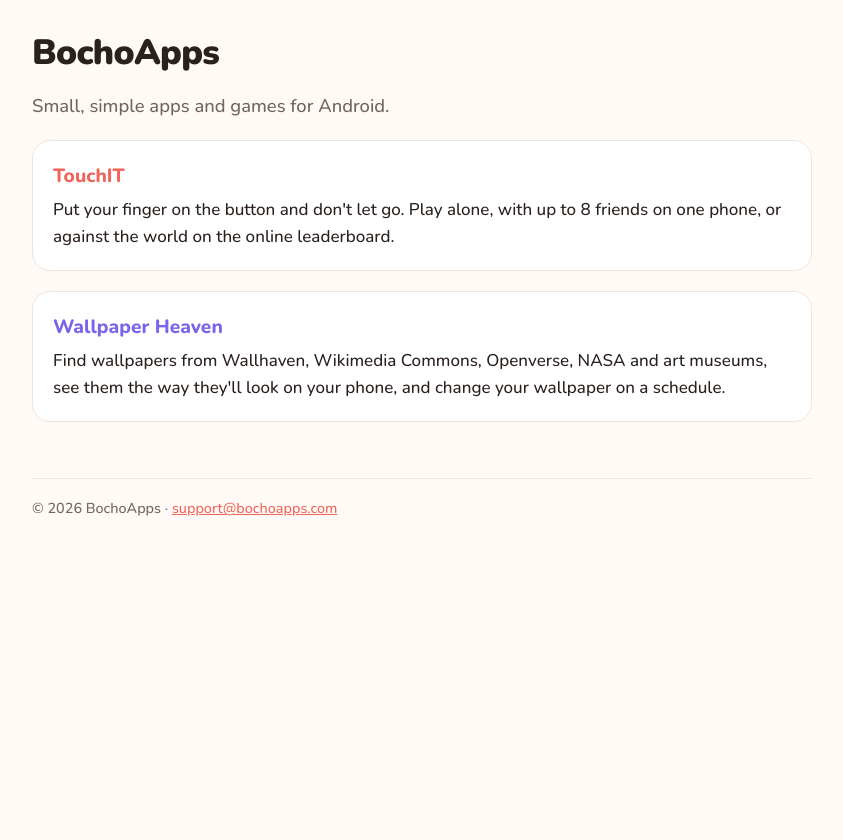
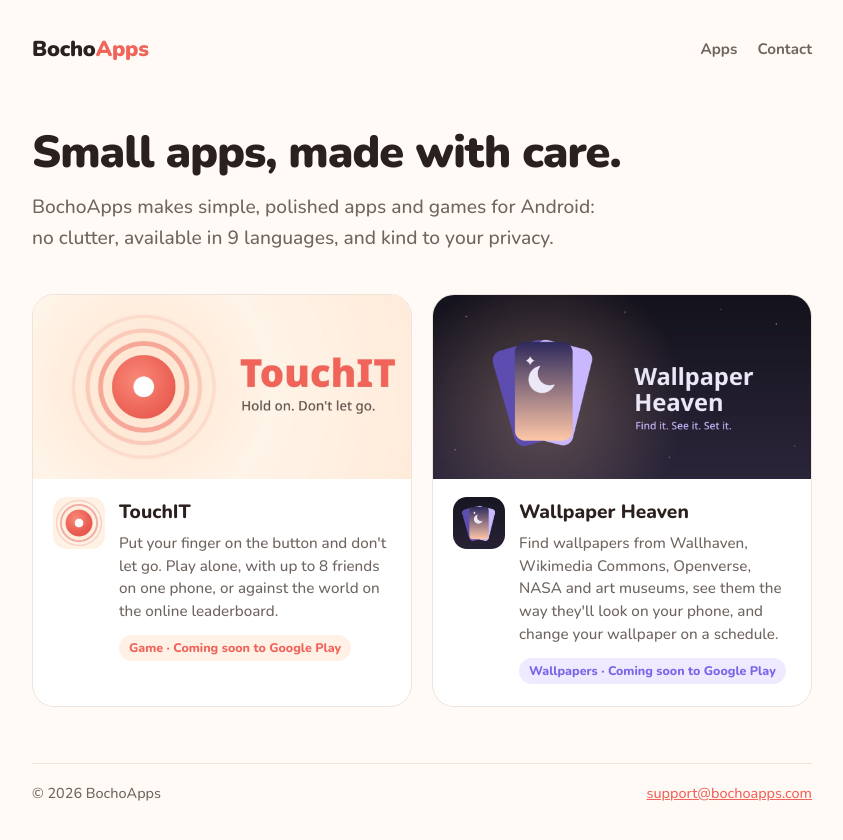
Before and after one commit to BochoApps/bochoapps.github.io, a plain HTML site: page index.html in a window 1280 px wide. Shown: the whole page, without its empty margins (218-1061 px from the left). Before the commit the page ends 800 px from the top, so only its background shows below. Drawn offline with nearby package versions, Linux system fonts and the light colour scheme.

Commit message:
Home page: studio header and app cards

```diff
--- a/index.html
+++ b/index.html
@@ -3,25 +3,62 @@
 <head>
 <meta charset="utf-8">
 <meta name="viewport" content="width=device-width, initial-scale=1">
-<title>BochoApps</title>
+<title>BochoApps · Small apps for Android, made with care</title>
+<meta name="description" content="BochoApps makes simple, polished apps and games for Android: TouchIT, the one-finger endurance game, and Wallpaper Heaven.">
+<meta property="og:type" content="website">
+<meta property="og:site_name" content="BochoApps">
+<meta property="og:title" content="BochoApps · Small apps for Android, made with care">
+<meta property="og:description" content="Simple, polished apps and games for Android: TouchIT and Wallpaper Heaven.">
+<meta property="og:url" content="https://bochoapps.com/">
+<meta property="og:image" content="https://bochoapps.com/img/og.jpg">
+<meta property="og:image:width" content="1200">
+<meta property="og:image:height" content="627">
+<meta property="og:image:alt" content="BochoApps: TouchIT and Wallpaper Heaven">
+<meta name="twitter:card" content="summary_large_image">
+<link rel="icon" type="image/png" href="favicon.png">
+<link rel="apple-touch-icon" href="touchit/img/icon-180.png">
+<link rel="preconnect" href="https://fonts.googleapis.com">
+<link rel="preconnect" href="https://fonts.gstatic.com" crossorigin>
 <link rel="stylesheet" href="style.css">
 </head>
 <body>
 <main>
-<h1>BochoApps</h1>
-<p class="muted lead">Small, simple apps and games for Android.</p>
+<header class="site-header">
+ <a class="wordmark" href="./">Bocho<b>Apps</b></a>
+ <nav><a href="#apps">Apps</a><a href="mailto:support@bochoapps.com">Contact</a></nav>
+</header>
 
-<a class="card touchit" href="touchit/">
- <h2 class="app">TouchIT</h2>
- <p>Put your finger on the button and don't let go. Play alone, with up to 8 friends on one phone, or against the world on the online leaderboard.</p>
-</a>
+<section class="hero">
+ <h1>Small apps, made with care.</h1>
+ <p>BochoApps makes simple, polished apps and games for Android: no clutter, available in 9 languages, and kind to your privacy.</p>
+</section>
 
-<a class="card wallpaperheaven" href="wallpaperheaven/">
- <h2 class="app">Wallpaper Heaven</h2>
- <p>Find wallpapers from Wallhaven, Wikimedia Commons, Openverse, NASA and art museums, see them the way they'll look on your phone, and change your wallpaper on a schedule.</p>
-</a>
+<section class="apps" id="apps">
+ <a class="appcard touchit" href="touchit/">
+  <img class="fg" src="touchit/img/og.jpg" alt="" width="1200" height="627">
+  <div class="body">
+   <img src="touchit/img/icon.webp" alt="" width="52" height="52">
+   <div>
+    <h2>TouchIT</h2>
+    <p>Put your finger on the button and don't let go. Play alone, with up to 8 friends on one phone, or against the world on the online leaderboard.</p>
+    <span class="tag">Game · Coming soon to Google Play</span>
+   </div>
+  </div>
+ </a>
+ <a class="appcard wallpaperheaven" href="wallpaperheaven/">
+  <img class="fg" src="wallpaperheaven/img/og.jpg" alt="" width="1200" height="627">
+  <div class="body">
+   <img src="wallpaperheaven/img/icon.webp" alt="" width="52" height="52">
+   <div>
+    <h2>Wallpaper Heaven</h2>
+    <p>Find wallpapers from Wallhaven, Wikimedia Commons, Openverse, NASA and art museums, see them the way they'll look on your phone, and change your wallpaper on a schedule.</p>
+    <span class="tag">Wallpapers · Coming soon to Google Play</span>
+   </div>
+  </div>
+ </a>
+</section>
 
-<footer>© 2026 BochoApps · <a href="mailto:support@bochoapps.com">support@bochoapps.com</a></footer>
+<footer class="split"><span>© 2026 BochoApps</span><a href="mailto:support@bochoapps.com">support@bochoapps.com</a></footer>
 </main>
 </body>
 </html>
--- a/style.css
+++ b/style.css
@@ -36,6 +36,7 @@ nav a { text-decoration: none; }
 .site-header { display: flex; align-items: center; justify-content: space-between; gap: 16px; padding-top: 28px; padding-bottom: 28px; }
 .wordmark { font-weight: 900; font-size: 1.35rem; letter-spacing: -.01em; color: var(--fg); text-decoration: none; }
 .wordmark b { color: var(--brand); font-weight: 900; }
+main > .site-header { padding-top: 0; }
 .site-header nav { margin: 0; }
 .site-header nav a { color: var(--muted); margin-left: 20px; }
 .site-header nav a:hover { color: var(--fg); }
@@ -47,7 +48,7 @@ nav a { text-decoration: none; }
 .apps { display: grid; grid-template-columns: 1fr 1fr; gap: 20px; }
 .appcard { display: flex; flex-direction: column; background: var(--card); border: 1px solid var(--line); border-radius: 22px; overflow: hidden; color: var(--fg); text-decoration: none; transition: transform .15s ease, box-shadow .15s ease; }
 .appcard:hover { transform: translateY(-3px); box-shadow: 0 12px 32px var(--shadow); }
-.appcard .fg { width: 100%; display: block; aspect-ratio: 1024 / 500; object-fit: cover; }
+.appcard .fg { width: 100%; height: auto; display: block; aspect-ratio: 1024 / 500; object-fit: cover; }
 .appcard .body { padding: 18px 20px 22px; display: flex; gap: 14px; align-items: flex-start; }
 .appcard .body img { width: 52px; height: 52px; border-radius: 14px; flex: none; }
 .appcard h2 { margin: 0 0 4px; font-size: 1.2rem; }
```
